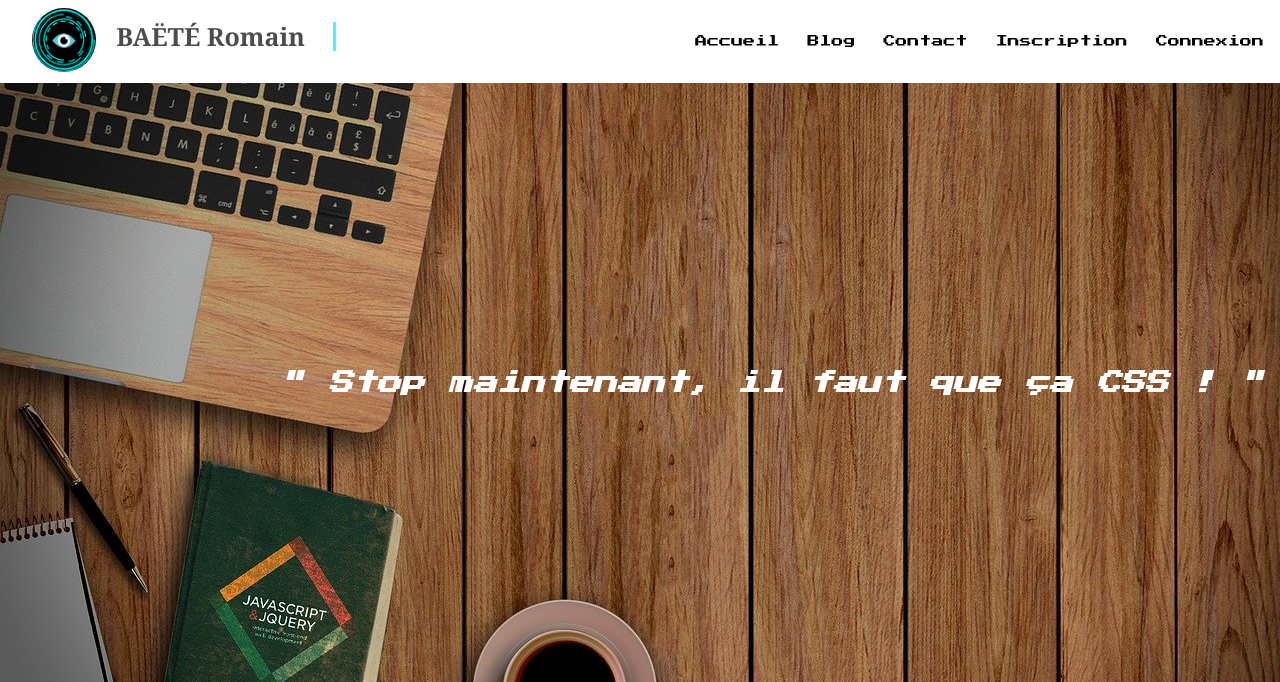
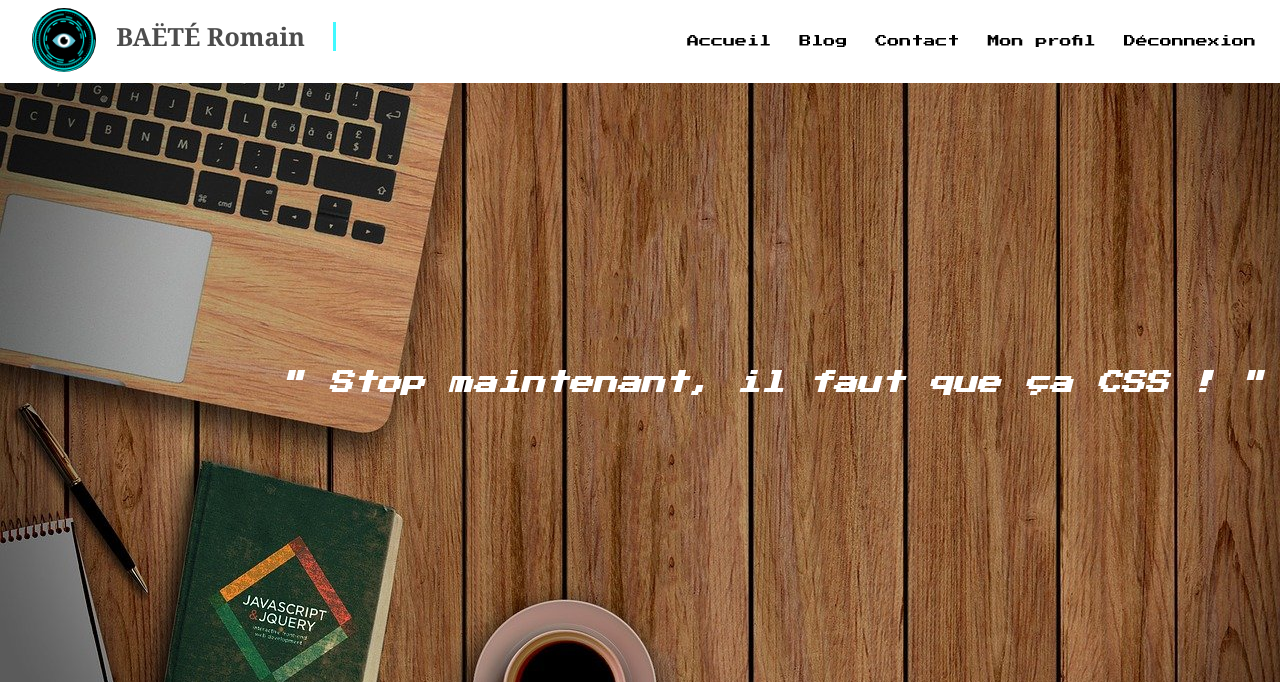
Before and after one commit to baeteromain/blog_php, a PHP site: page / in a window 1280 px wide. Shown: the top 682 px of the page. Run offline with PHP 8.4, Linux system fonts and the light colour scheme; a stand-in replaces the project's code that opens the database connection; some libraries are stand-ins or nearby versions.

Commit message:
Render session message in view and add conditional rendering on navbar #35

```diff
--- a/templates/layouts/navbar.twig
+++ b/templates/layouts/navbar.twig
@@ -6,15 +6,25 @@
         <h1 class="inline-flex animated_title ma4 ml5 ma0-l">BAËTÉ Romain</h1>
     </div>
     <div class="db dtc-l v-mid tc tr-l">
-        <a class="nes no-underline black bg-animate hover-bg-black hover-white  f6 f7-l  dib mr3 mr2-l pa2"
-            href="/" title="home">Accueil</a>
+        <a class="nes no-underline black bg-animate hover-bg-black hover-white  f6 f7-l  dib mr3 mr2-l pa2" href="/"
+            title="home">Accueil</a>
         <a class="nes no-underline black bg-animate hover-bg-black hover-white   f6 f7-l  dib mr3 mr2-l pa2"
             href="posts.html" title="blog">Blog</a>
         <a class="nes no-underline black bg-animate hover-bg-black hover-white  f6 f7-l  dib mr3 mr2-l pa2"
             href="contact.html" title="contact">Contact</a>
+        {% if session.get('id') is defined %}
+        <a class="nes no-underline black bg-animate hover-bg-black hover-white  f6 f7-l  dib mr3 mr2-l pa2"
+            href="/profil" title="profil">Mon profil</a>
+        {% else %}
         <a class="nes no-underline black bg-animate hover-bg-black hover-white  f6 f7-l  dib mr3 mr2-l pa2"
             href="/register" title="register">Inscription</a>
-        <a class="nes no-underline black bg-animate hover-bg-black hover-white  f6 f7-l  dib pa2"
-            href="/login" title="login">Connexion</a>
+        {% endif %}
+        {% if session.get('id') is defined %}
+        <a class="nes no-underline black bg-animate hover-bg-black hover-white  f6 f7-l  dib mr3 mr2-l pa2"
+            href="/logout" title="logout">Déconnexion</a>
+        {% else %}
+        <a class="nes no-underline black bg-animate hover-bg-black hover-white  f6 f7-l  dib pa2" href="/login"
+            title="login">Connexion</a>
+        {% endif %}
     </div>
 </nav>
```
Also changed, not shown: templates/login/index.twig (+15 -0 lines).
